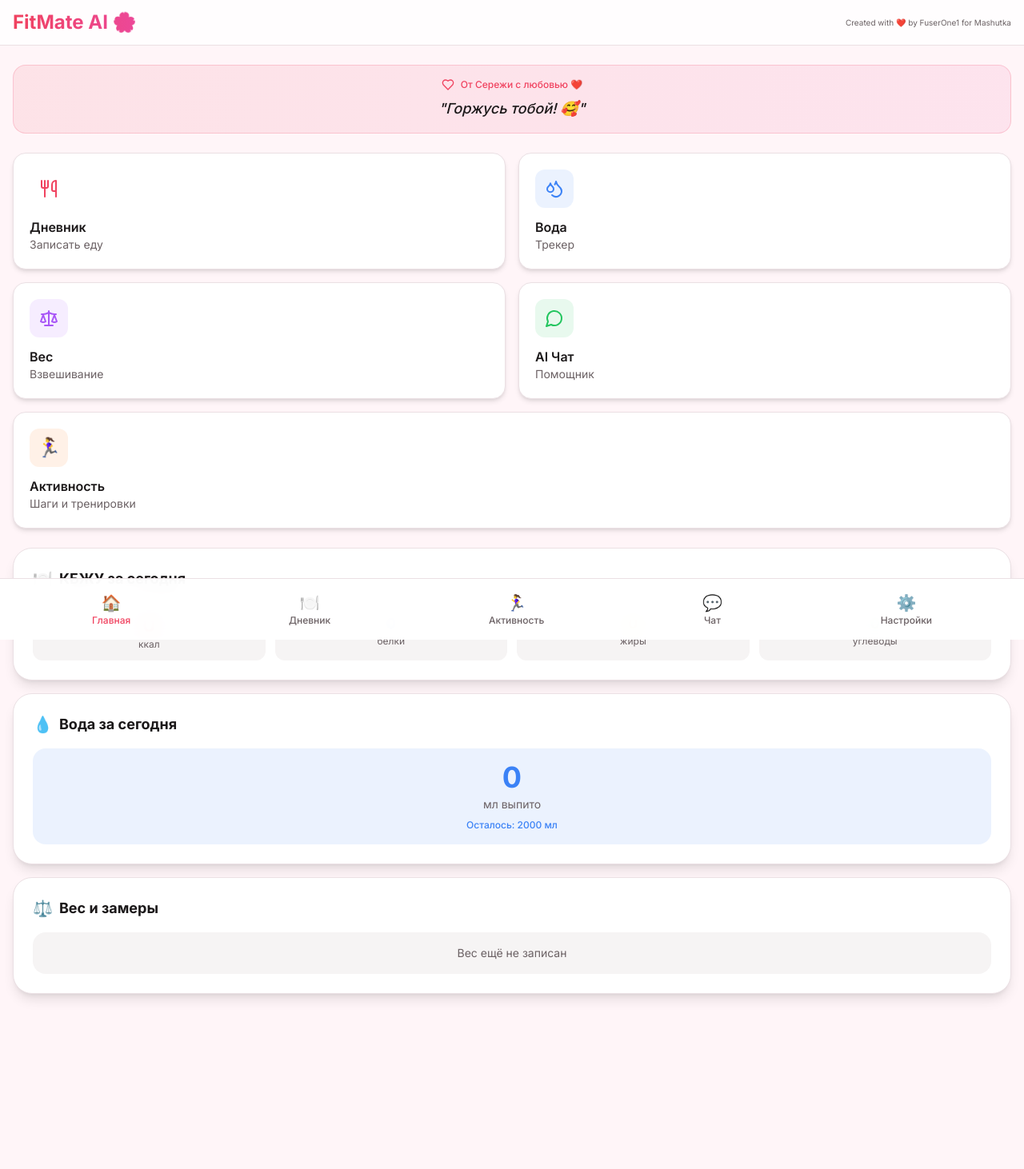
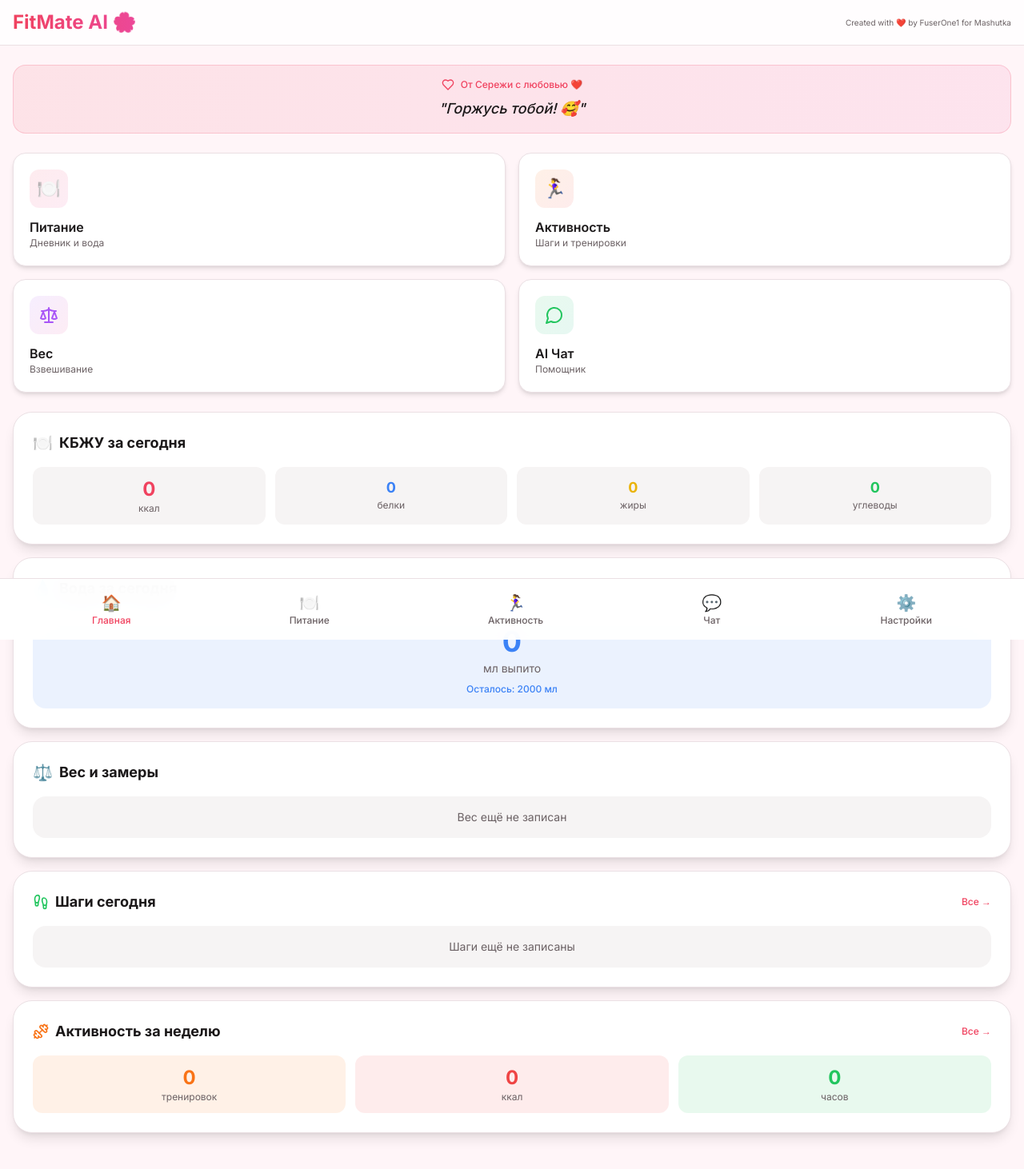
Before and after one commit to FuserOne1/fitmate-ai, a Next.js app: page / in a window 1280 px wide. Shown: the top 1462 px of the page at 80% size. Before the commit the page ends 1363 px from the top, so only its background shows below. Built offline with nearby package versions, Linux system fonts and the light colour scheme.

Commit message:
feat: новая структура навигации

```diff
--- /dev/null
+++ b/src/app/nutrition/page.tsx
@@ -0,0 +1,84 @@
+'use client'
+
+import { useState } from 'react'
+import Link from 'next/link'
+import { ArrowLeft, Utensils, Droplets } from 'lucide-react'
+import { useTheme } from '@/lib/theme'
+
+export default function NutritionPage() {
+  const { themeConfig } = useTheme()
+
+  return (
+    <div className={`min-h-screen ${themeConfig.colors.bg} transition-colors duration-300`}>
+      <header className="sticky top-0 z-50 bg-[hsl(var(--bg-secondary))]/80 backdrop-blur-lg border-b border-[hsl(var(--border))]">
+        <div className="max-w-3xl mx-auto px-4 py-4 flex items-center gap-4">
+          <Link href="/" className="p-2 hover:bg-[hsl(var(--muted))] rounded-xl transition-colors">
+            <ArrowLeft className={`w-6 h-6 ${themeConfig.colors.primaryText}`} />
+          </Link>
+          <h1 className="text-xl font-bold text-[hsl(var(--text-primary))]">🍽️ Питание</h1>
+        </div>
+      </header>
+
+      <main className="max-w-3xl mx-auto px-4 py-6">
+        <div className="grid grid-cols-2 gap-4">
+          {/* Дневник питания */}
+          <Link
+            href="/diary"
+            className="bg-gradient-to-br from-rose-500 to-pink-600 rounded-3xl p-6 shadow-lg text-white hover:shadow-xl transition-all active:scale-98"
+          >
+            <div className="flex items-center gap-3 mb-4">
+              <div className="w-12 h-12 bg-white/20 rounded-xl flex items-center justify-center">
+                <Utensils className="w-6 h-6" />
+              </div>
+              <div>
+                <h2 className="font-bold text-lg">Дневник</h2>
+                <p className="text-xs text-white/80">Запись еды</p>
+              </div>
+            </div>
+            <div className="text-3xl font-bold mb-1">🍽️</div>
+            <p className="text-sm text-white/80">КБЖУ и приёмы пищи</p>
+          </Link>
+
+          {/* Вода */}
+          <Link
+            href="/water"
+            className="bg-gradient-to-br from-blue-500 to-cyan-600 rounded-3xl p-6 shadow-lg text-white hover:shadow-xl transition-all active:scale-98"
+          >
+            <div className="flex items-center gap-3 mb-4">
+              <div className="w-12 h-12 bg-white/20 rounded-xl flex items-center justify-center">
+                <Droplets className="w-6 h-6" />
+              </div>
+              <div>
+                <h2 className="font-bold text-lg">Вода</h2>
+                <p className="text-xs text-white/80">Трекер</p>
+              </div>
+            </div>
+            <div className="text-3xl font-bold mb-1">💧</div>
+            <p className="text-sm text-white/80">Контроль нормы</p>
+          </Link>
+        </div>
+
+        {/* Инфо */}
+        <div className="mt-6 bg-[hsl(var(--card))] rounded-3xl p-6 shadow-lg border border-[hsl(var(--border))]">
+          <h3 className="text-lg font-bold text-[hsl(var(--text-primary))] mb-3">📊 Зачем это нужно?</h3>
+          <div className="space-y-3 text-sm text-[hsl(var(--text-secondary))]">
+            <div className="flex items-start gap-3">
+              <span className="text-xl">🍽️</span>
+              <div>
+                <p className="font-medium text-[hsl(var(--text-primary))]">Дневник питания</p>
+                <p>Контроль калорий и БЖУ помогает достигать целей быстрее</p>
+              </div>
+            </div>
+            <div className="flex items-start gap-3">
+              <span className="text-xl">💧</span>
+              <div>
+                <p className="font-medium text-[hsl(var(--text-primary))]">Вода</p>
+                <p>Достаточное потребление воды улучшает метаболизм и самочувствие</p>
+              </div>
+            </div>
+          </div>
+        </div>
+      </main>
+    </div>
+  )
+}
--- a/src/app/page.tsx
+++ b/src/app/page.tsx
@@ -2,7 +2,7 @@
 
 import { useState, useEffect } from 'react'
 import Link from 'next/link'
-import { Utensils, Droplets, Scale, MessageCircle, Heart } from 'lucide-react'
+import { Utensils, Droplets, Scale, MessageCircle, Heart, Footprints, Dumbbell, TrendingUp } from 'lucide-react'
 import { useTheme } from '@/lib/theme'
 
 // Милые фразы от Сережи
@@ -25,6 +25,8 @@ export default function HomePage() {
   const [diaryData, setDiaryData] = useState({ calories: 0, protein: 0, fat: 0, carbs: 0 })
   const [waterIntake, setWaterIntake] = useState(0)
   const [weightData, setWeightData] = useState<{weight: number, fatPercent?: number, muscleMass?: number} | null>(null)
+  const [stepsData, setStepsData] = useState<{steps: number, distance_km?: number, calories_burned?: number} | null>(null)
+  const [workoutStats, setWorkoutStats] = useState<{count: number, calories: number, minutes: number}>({ count: 0, calories: 0, minutes: 0 })
 
   useEffect(() => {
     // Выбираем случайную фразу при загрузке
@@ -74,13 +76,46 @@ export default function HomePage() {
           }
         } catch {}
       }
+
+      // Шаги (за сегодня)
+      const stepsSaved = localStorage.getItem('fitmate-steps')
+      if (stepsSaved) {
+        try {
+          const logs = JSON.parse(stepsSaved)
+          const today = new Date().toISOString().split('T')[0]
+          const todayLog = logs.find((log: any) => log.date === today)
+          if (todayLog) {
+            setStepsData({
+              steps: todayLog.steps || 0,
+              distance_km: todayLog.distance_km,
+              calories_burned: todayLog.calories_burned
+            })
+          }
+        } catch {}
+      }
+
+      // Тренировки (статистика за неделю)
+      const workoutsSaved = localStorage.getItem('fitmate-workouts')
+      if (workoutsSaved) {
+        try {
+          const logs = JSON.parse(workoutsSaved)
+          const weekAgo = new Date()
+          weekAgo.setDate(weekAgo.getDate() - 7)
+          const weekWorkouts = logs.filter((w: any) => new Date(w.workout_date) >= weekAgo)
+          setWorkoutStats({
+            count: weekWorkouts.length,
+            calories: weekWorkouts.reduce((sum: number, w: any) => sum + (w.calories_burned || 0), 0),
+            minutes: weekWorkouts.reduce((sum: number, w: any) => sum + (w.duration_minutes || 0), 0)
+          })
+        } catch {}
+      }
     }
 
     loadAllData()
 
     // Слушаем изменения в localStorage
     const handleStorageChange = (e: StorageEvent) => {
-      if (['fitmate-diary', 'fitmate-water', 'fitmate-weight'].includes(e.key || '')) {
+      if (['fitmate-diary', 'fitmate-water', 'fitmate-weight', 'fitmate-steps', 'fitmate-workouts'].includes(e.key || '')) {
         loadAllData()
       }
     }
@@ -115,46 +150,39 @@ export default function HomePage() {
           </div>
           <p className="text-[hsl(var(--text-primary))] font-medium italic text-center text-lg">"{phrase}"</p>
         </div>
-        {/* Быстрые действия */}
+
+        {/* Быстрые действия - 4 основные кнопки */}
         <div className="grid grid-cols-2 gap-4 mb-6">
-          <Link href="/diary" className="bg-[hsl(var(--card))] rounded-2xl p-5 shadow-md hover:shadow-lg transition-all active:scale-95 border border-[hsl(var(--border))]">
-            <div className={`w-12 h-12 ${themeConfig.colors.primaryBg}/10 rounded-xl flex items-center justify-center mb-3`}>
-              <Utensils className={`w-6 h-6 ${themeConfig.colors.primaryText}`} />
+          <Link href="/nutrition" className="bg-[hsl(var(--card))] rounded-2xl p-5 shadow-md hover:shadow-lg transition-all active:scale-95 border border-[hsl(var(--border))]">
+            <div className="w-12 h-12 bg-gradient-to-br from-rose-500/10 to-pink-500/10 rounded-xl flex items-center justify-center mb-3">
+              <span className="text-2xl">🍽️</span>
             </div>
-            <h3 className="font-semibold text-[hsl(var(--text-primary))]">Дневник</h3>
-            <p className="text-sm text-[hsl(var(--text-secondary))]">Записать еду</p>
+            <h3 className="font-semibold text-[hsl(var(--text-primary))]">Питание</h3>
+            <p className="text-xs text-[hsl(var(--text-secondary))]">Дневник и вода</p>
           </Link>
 
-          <Link href="/water" className="bg-[hsl(var(--card))] rounded-2xl p-5 shadow-md hover:shadow-lg transition-all active:scale-95 border border-[hsl(var(--border))]">
-            <div className="w-12 h-12 bg-blue-500/10 rounded-xl flex items-center justify-center mb-3">
-              <Droplets className="w-6 h-6 text-blue-500" />
+          <Link href="/activity" className="bg-[hsl(var(--card))] rounded-2xl p-5 shadow-md hover:shadow-lg transition-all active:scale-95 border border-[hsl(var(--border))]">
+            <div className="w-12 h-12 bg-gradient-to-br from-orange-500/10 to-red-500/10 rounded-xl flex items-center justify-center mb-3">
+              <span className="text-2xl">🏃‍♀️</span>
             </div>
-            <h3 className="font-semibold text-[hsl(var(--text-primary))]">Вода</h3>
-            <p className="text-sm text-[hsl(var(--text-secondary))]">Трекер</p>
+            <h3 className="font-semibold text-[hsl(var(--text-primary))]">Активность</h3>
+            <p className="text-xs text-[hsl(var(--text-secondary))]">Шаги и тренировки</p>
           </Link>
 
           <Link href="/weight" className="bg-[hsl(var(--card))] rounded-2xl p-5 shadow-md hover:shadow-lg transition-all active:scale-95 border border-[hsl(var(--border))]">
-            <div className="w-12 h-12 bg-purple-500/10 rounded-xl flex items-center justify-center mb-3">
-              <Scale className="w-6 h-6 text-purple-500" />
+            <div className="w-12 h-12 bg-gradient-to-br from-purple-500/10 to-pink-500/10 rounded-xl flex items-center justify-center mb-3">
+              <Scale className={`w-6 h-6 text-purple-500`} />
             </div>
             <h3 className="font-semibold text-[hsl(var(--text-primary))]">Вес</h3>
-            <p className="text-sm text-[hsl(var(--text-secondary))]">Взвешивание</p>
+            <p className="text-xs text-[hsl(var(--text-secondary))]">Взвешивание</p>
           </Link>
 
           <Link href="/chat" className="bg-[hsl(var(--card))] rounded-2xl p-5 shadow-md hover:shadow-lg transition-all active:scale-95 border border-[hsl(var(--border))]">
-            <div className="w-12 h-12 bg-green-500/10 rounded-xl flex items-center justify-center mb-3">
+            <div className="w-12 h-12 bg-gradient-to-br from-green-500/10 to-emerald-500/10 rounded-xl flex items-center justify-center mb-3">
               <MessageCircle className="w-6 h-6 text-green-500" />
             </div>
             <h3 className="font-semibold text-[hsl(var(--text-primary))]">AI Чат</h3>
-            <p className="text-sm text-[hsl(var(--text-secondary))]">Помощник</p>
-          </Link>
-
-          <Link href="/activity" className="bg-[hsl(var(--card))] rounded-2xl p-5 shadow-md hover:shadow-lg transition-all active:scale-95 border border-[hsl(var(--border))] col-span-2">
-            <div className="w-12 h-12 bg-orange-500/10 rounded-xl flex items-center justify-center mb-3">
-              <span className="text-2xl">🏃‍♀️</span>
-            </div>
-            <h3 className="font-semibold text-[hsl(var(--text-primary))]">Активность</h3>
-            <p className="text-sm text-[hsl(var(--text-secondary))]">Шаги и тренировки</p>
+            <p className="text-xs text-[hsl(var(--text-secondary))]">Помощник</p>
           </Link>
         </div>
 
@@ -238,6 +266,72 @@ export default function HomePage() {
               </div>
             )}
           </Link>
+
+          {/* Шаги */}
+          <div className="bg-[hsl(var(--card))] rounded-3xl p-6 shadow-lg border border-[hsl(var(--border))]">
+            <div className="flex items-center justify-between mb-4">
+              <h3 className="text-lg font-bold text-[hsl(var(--text-primary))] flex items-center gap-2">
+                <Footprints className="w-5 h-5 text-green-500" />
+                Шаги сегодня
+              </h3>
+              <Link href="/steps" className={`text-xs font-medium ${themeConfig.colors.primaryText} hover:underline`}>
+                Все →
+              </Link>
+            </div>
+            {stepsData && stepsData.steps > 0 ? (
+              <div className="space-y-3">
+                <div className="text-center p-4 bg-green-500/10 rounded-2xl">
+                  <div className="text-4xl font-bold text-green-500 mb-1">{stepsData.steps.toLocaleString()}</div>
+                  <div className="text-sm text-[hsl(var(--text-secondary))]">шагов</div>
+                </div>
+                <div className="grid grid-cols-2 gap-2">
+                  {stepsData.distance_km && (
+                    <div className="text-center p-3 bg-blue-500/10 rounded-xl">
+                      <div className="text-lg font-bold text-blue-500">{stepsData.distance_km.toFixed(1)}</div>
+                      <div className="text-xs text-[hsl(var(--text-secondary))]">км</div>
+                    </div>
+                  )}
+                  {stepsData.calories_burned && (
+                    <div className="text-center p-3 bg-orange-500/10 rounded-xl">
+                      <div className="text-lg font-bold text-orange-500">{Math.round(stepsData.calories_burned)}</div>
+                      <div className="text-xs text-[hsl(var(--text-secondary))]">ккал</div>
+                    </div>
+                  )}
+                </div>
+              </div>
+            ) : (
+              <div className="text-center p-4 bg-[hsl(var(--muted))] rounded-2xl">
+                <div className="text-sm text-[hsl(var(--text-secondary))]">Шаги ещё не записаны</div>
+              </div>
+            )}
+          </div>
+
+          {/* Тренировки за неделю */}
+          <div className="bg-[hsl(var(--card))] rounded-3xl p-6 shadow-lg border border-[hsl(var(--border))]">
+            <div className="flex items-center justify-between mb-4">
+              <h3 className="text-lg font-bold text-[hsl(var(--text-primary))] flex items-center gap-2">
+                <Dumbbell className="w-5 h-5 text-orange-500" />
+                Активность за неделю
+              </h3>
+              <Link href="/workouts" className={`text-xs font-medium ${themeConfig.colors.primaryText} hover:underline`}>
+                Все →
+              </Link>
+            </div>
+            <div className="grid grid-cols-3 gap-3">
+              <div className="text-center p-3 bg-orange-500/10 rounded-xl">
+                <div className="text-2xl font-bold text-orange-500">{workoutStats.count}</div>
+                <div className="text-xs text-[hsl(var(--text-secondary))]">тренировок</div>
+              </div>
+              <div className="text-center p-3 bg-red-500/10 rounded-xl">
+                <div className="text-2xl font-bold text-red-500">{workoutStats.calories}</div>
+                <div className="text-xs text-[hsl(var(--text-secondary))]">ккал</div>
+              </div>
+              <div className="text-center p-3 bg-green-500/10 rounded-xl">
+                <div className="text-2xl font-bold text-green-500">{Math.round(workoutStats.minutes / 60)}</div>
+                <div className="text-xs text-[hsl(var(--text-secondary))]">часов</div>
+              </div>
+            </div>
+          </div>
         </div>
       </main>
 
@@ -248,9 +342,9 @@ export default function HomePage() {
             <span className={`text-xl ${themeConfig.colors.primaryText}`}>🏠</span>
             <span className={`text-xs font-medium ${themeConfig.colors.primaryText}`}>Главная</span>
           </Link>
-          <Link href="/diary" className="flex flex-col items-center p-2 text-[hsl(var(--text-secondary))] hover:${themeConfig.colors.primaryText} transition-colors">
+          <Link href="/nutrition" className="flex flex-col items-center p-2 text-[hsl(var(--text-secondary))] hover:${themeConfig.colors.primaryText} transition-colors">
             <span className="text-xl">🍽️</span>
-            <span className="text-xs font-medium text-[hsl(var(--text-secondary))] hover:${themeConfig.colors.primaryText}">Дневник</span>
+            <span className="text-xs font-medium text-[hsl(var(--text-secondary))] hover:${themeConfig.colors.primaryText}">Питание</span>
           </Link>
           <Link href="/activity" className="flex flex-col items-center p-2 text-[hsl(var(--text-secondary))] hover:${themeConfig.colors.primaryText} transition-colors">
             <span className="text-xl">🏃‍♀️</span>
```
